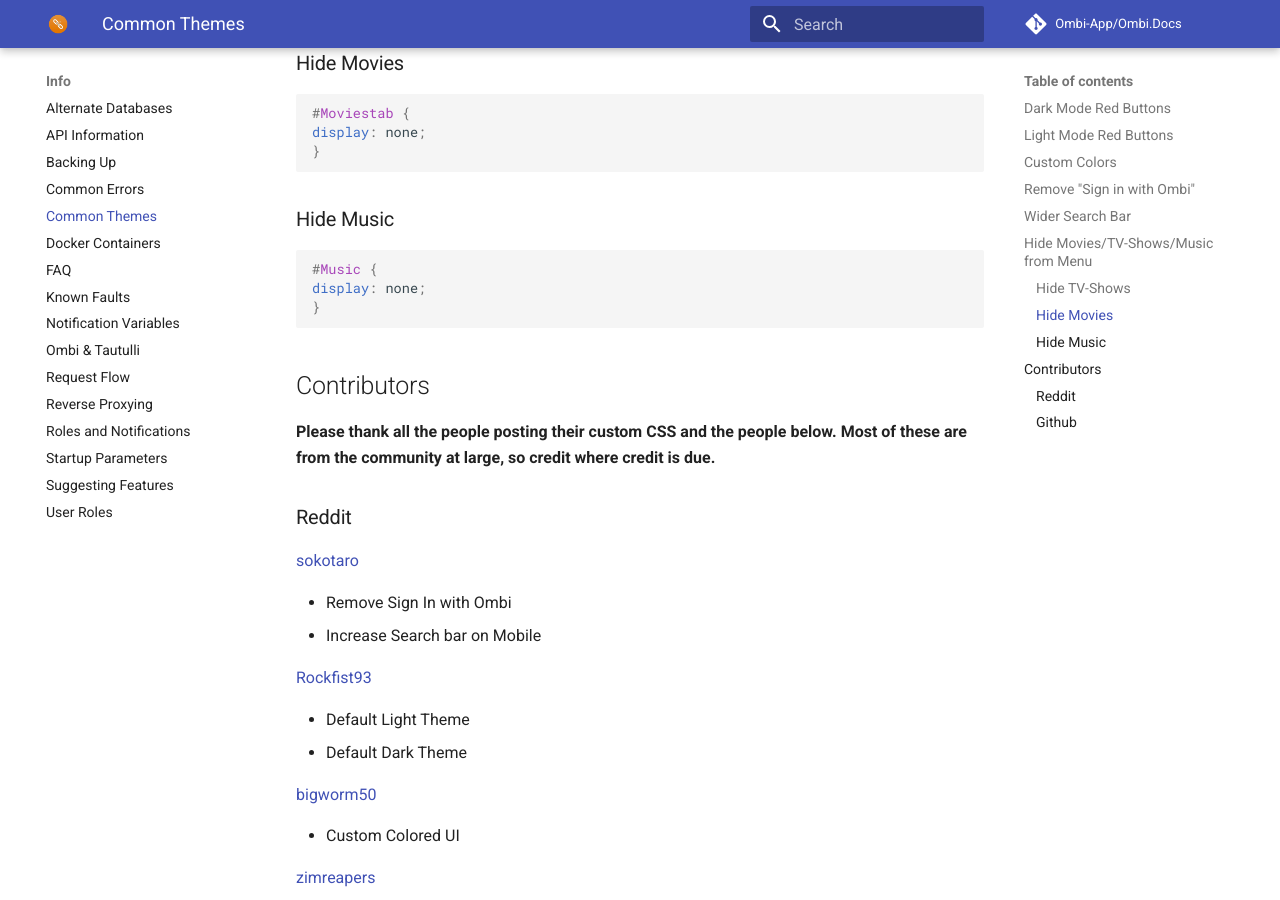
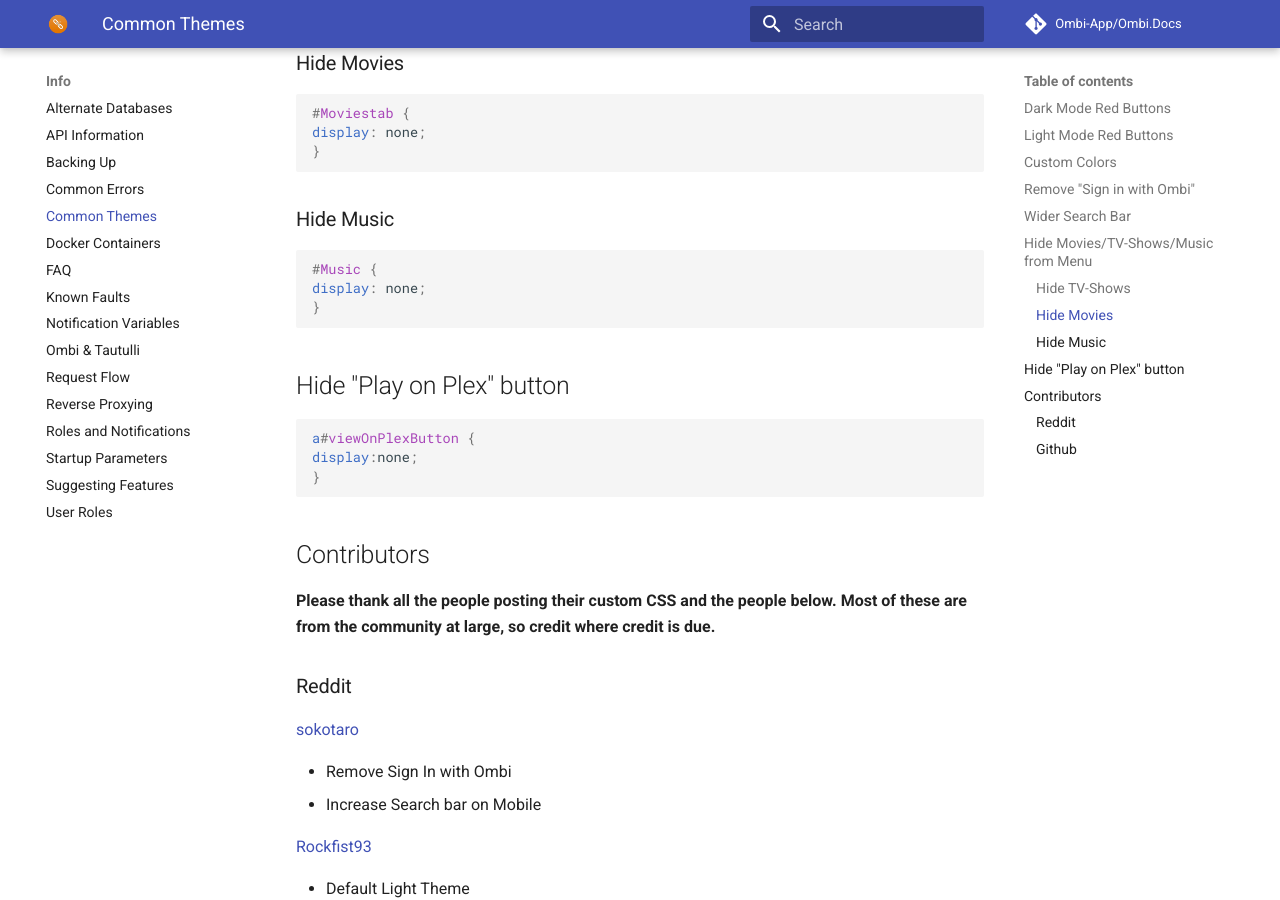
Before and after one commit to Ombi-app/Ombi.Docs, an MkDocs documentation site: the page built from docs/info/common-themes.md, in a window 1280 px wide and 900 px high, scrolled down 2351 px. Built offline with MkDocs 1.6.1 and Material for MkDocs 9.7.7, drawn with Linux system fonts in a browser that asks for light colours; comment, search, counter and statistics services are not loaded.

Commit message:
Add "hide playonplex" to css

````diff
--- a/docs/info/common-themes.md
+++ b/docs/info/common-themes.md
@@ -121,6 +121,14 @@
 }
 ```
 
+## Hide "Play on Plex" button
+
+``` css
+a#viewOnPlexButton {
+display:none;
+}
+```
+
 ## Contributors
 
 **Please thank all the people posting their custom CSS and the people below. Most of these are from the community at large, so credit where credit is due.**
````
